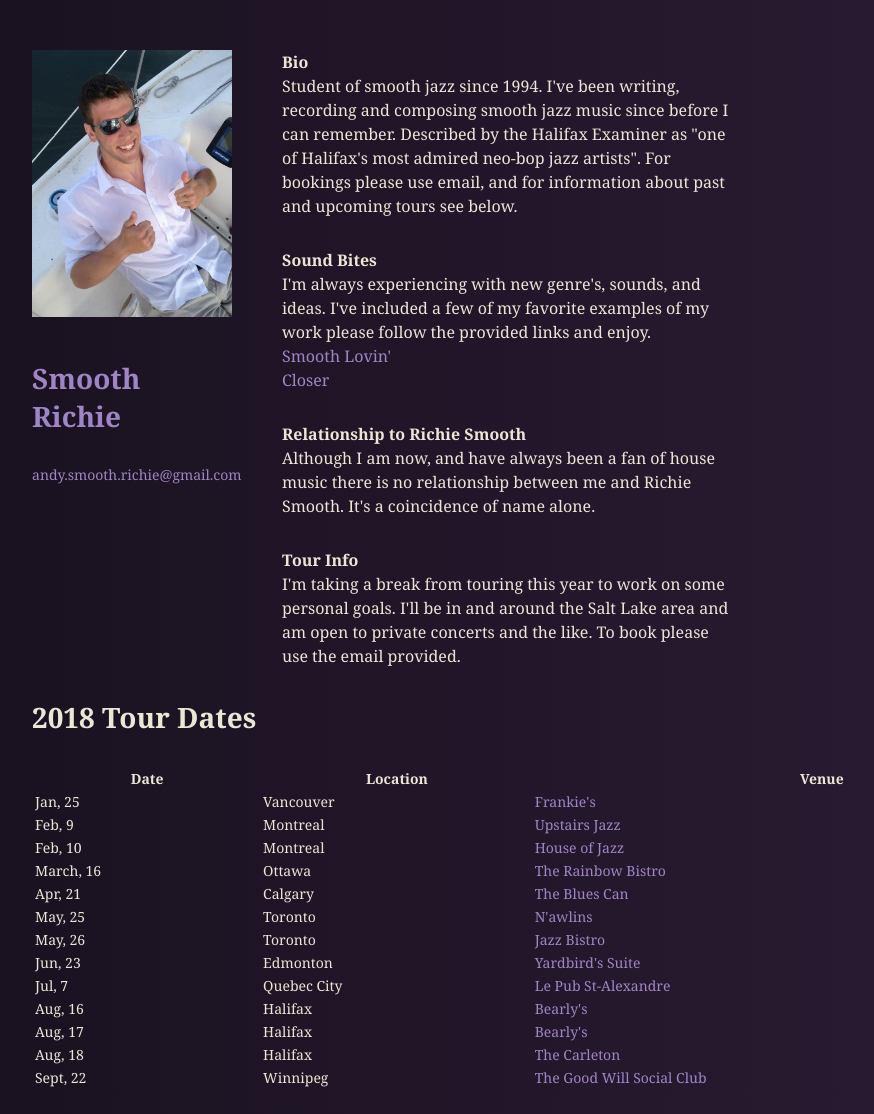
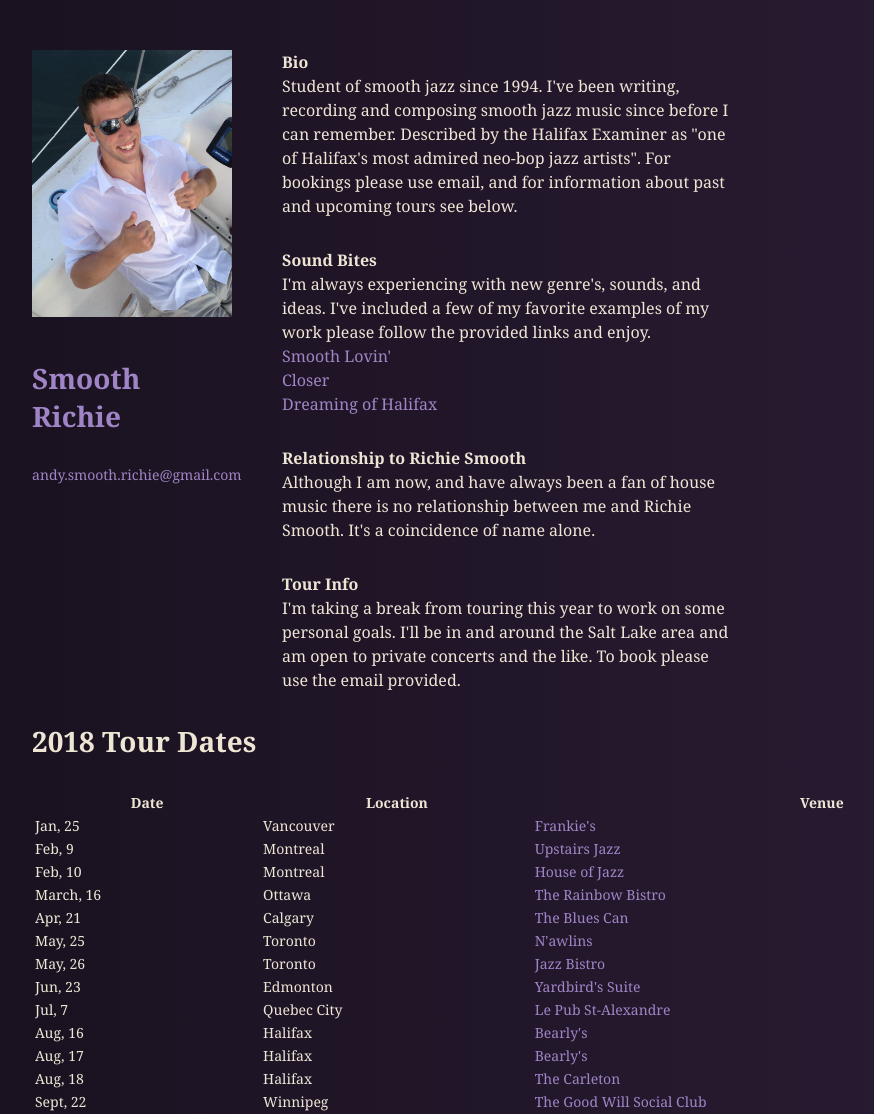
Before and after one commit to strawberry-jam-cabal/andy-smooth-richardson, a Jekyll site: the page built from index.html, in a window 1280 px wide. Shown: the whole page, without its empty margins (68-942 px from the left). Built offline with Jekyll 4.4.1, drawn with Linux system fonts in a browser that asks for light colours.

Commit message:
added last song

```diff
--- a/index.html
+++ b/index.html
@@ -32,6 +32,8 @@ title: Home
     <a href="/assets/smooth-lovin-smoothrichie.mp3">Smooth Lovin'</a>
     </br>
     <a href="/assets/closer-smoothrichie.m4a">Closer</a>
+    </br>
+    <a href="/assets/dreaming-of-halifax-smooth-richie.m4a">Dreaming of Halifax</a>
   </p>
 
   <p>
```
Also changed, not shown: 1 other file.
